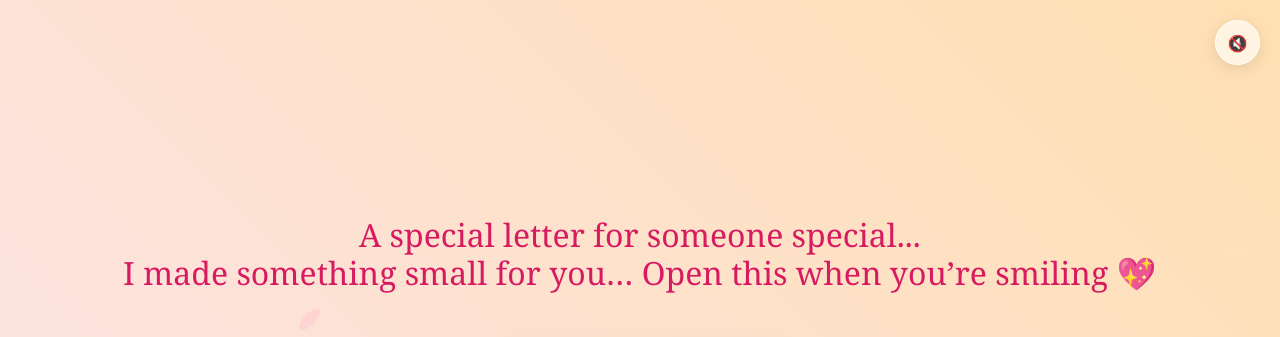
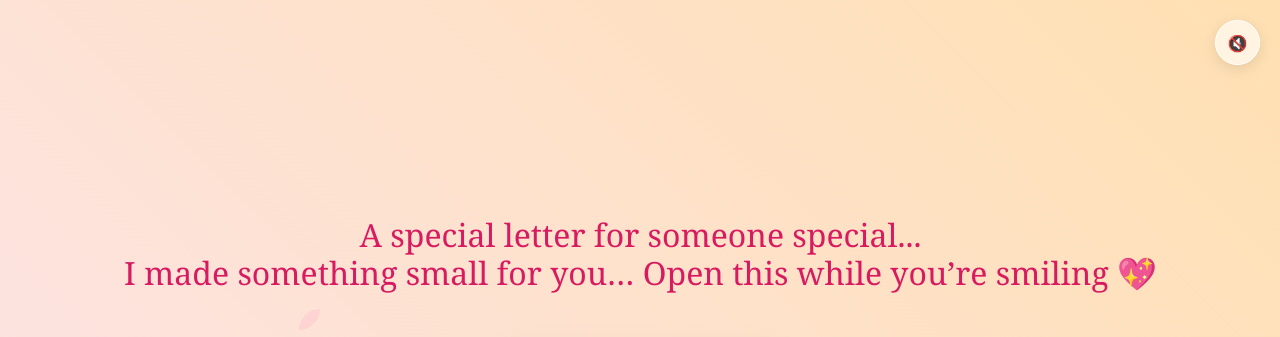
Before and after one commit to tobecurious/valentine-2026, a plain HTML site: page index.html in a window 1280 px wide. Shown: the top 337 px of the page. Drawn offline with nearby package versions, Linux system fonts and the light colour scheme.

Commit message:
Update index.html

```diff
--- a/index.html
+++ b/index.html
@@ -275,7 +275,7 @@
 
     <div id="start-screen" class="text-center animate__animated animate__zoomIn">
         <h2 class="mb-5" style="color: #d81b60;">A special letter for someone special... <br/> I made something small for you…
-            Open this when you’re smiling 💖</h2>
+            Open this while you’re smiling 💖</h2>
         <div class="envelope-wrapper mx-auto" id="envelope" onclick="unfoldLove()">
             <div class="envelope-flap"></div>
             <div class="position-absolute top-50 start-50 translate-middle">
```
